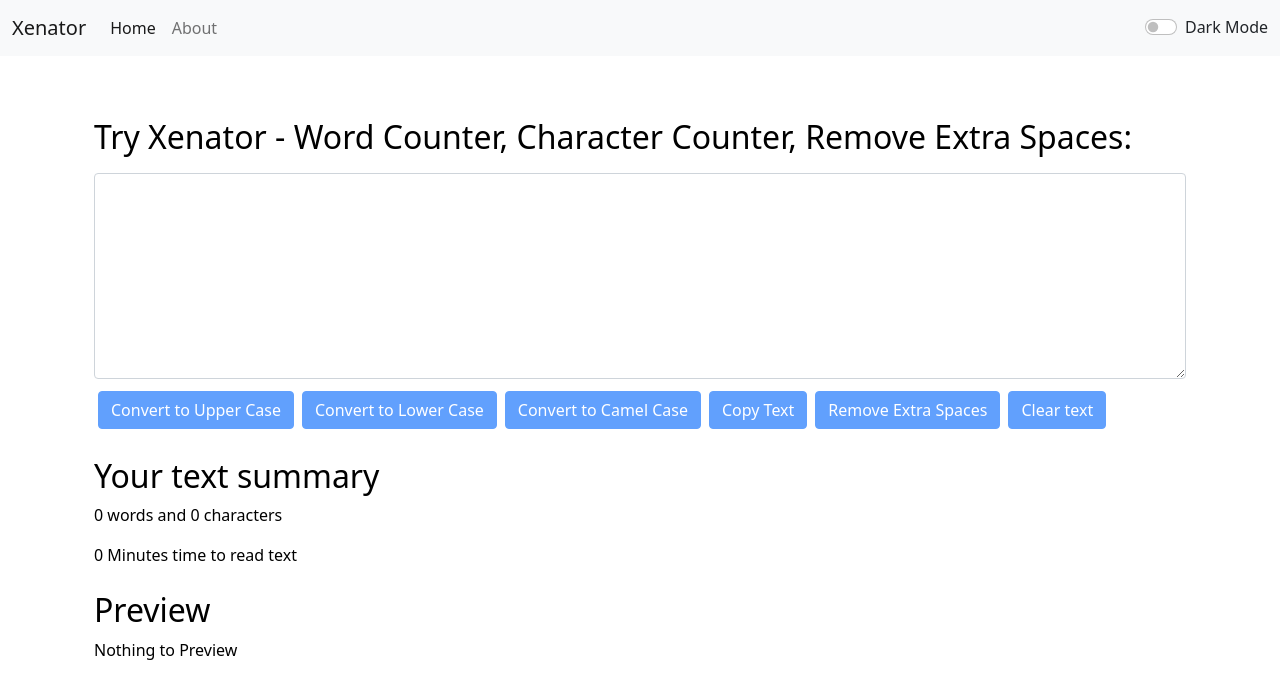
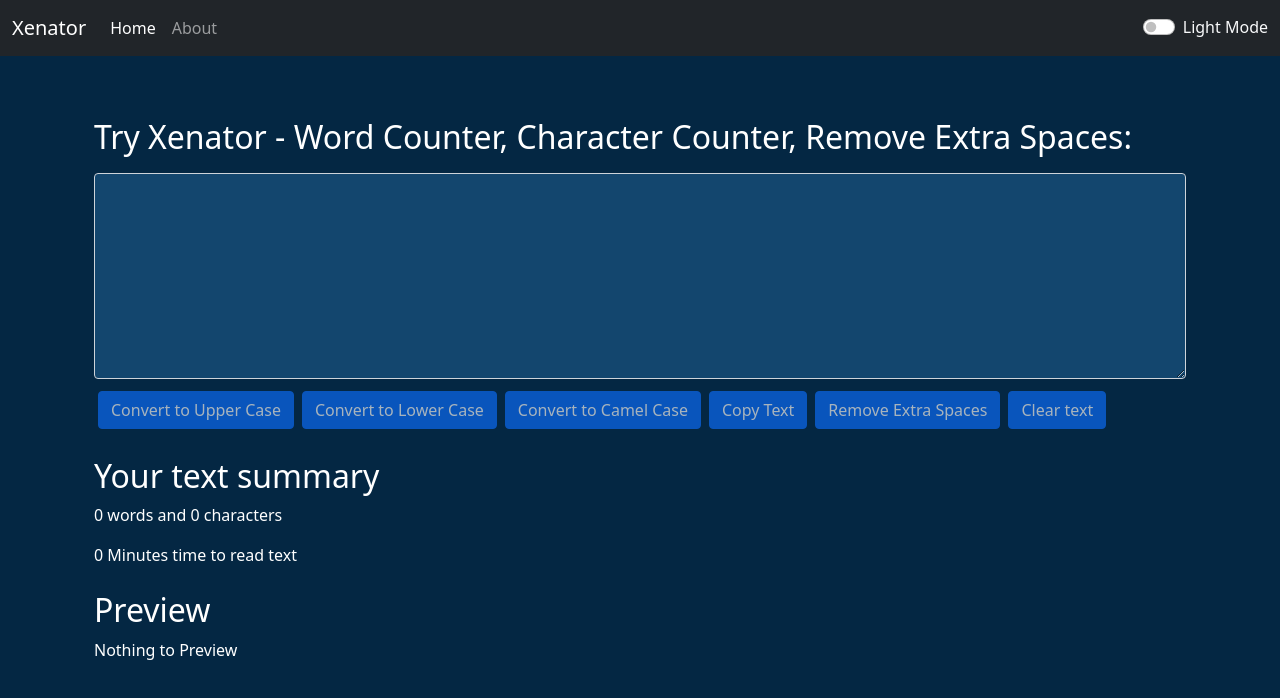
Before and after one commit to sankalp360/Xenator, a React (Create React App) app: page / in a window 1280 px wide. Shown: the top 698 px of the page. Built offline with nearby package versions, Linux system fonts and the light colour scheme.

Commit message:
Upgrade 2.1

```diff
--- a/src/App.css
+++ b/src/App.css
@@ -36,3 +36,8 @@
     transform: rotate(360deg);
   }
 }
+
+body{
+  background-color: #042743;
+  color:white;
+}
--- a/src/App.js
+++ b/src/App.js
@@ -15,7 +15,7 @@
 // function based component
 
 function App() {
-  const [mode, setMode] = useState('light')
+  const [mode, setMode] = useState('dark')
   const [alert, setAlert] = useState(null);
 
   const showAlert = (message, type) => {
--- a/src/components/Navbar.js
+++ b/src/components/Navbar.js
@@ -25,7 +25,7 @@
                         </ul>
                         <div className={`form-check form-switch text-${props.mode === 'light' ? 'dark' : 'light'}`}>
                             <input className="form-check-input" onClick={props.toggleMode} type="checkbox" role="switch" id="flexSwitchCheckDefault" />
-                            <label className="form-check-label" htmlFor="flexSwitchCheckDefault">Dark Mode</label>
+                            <label className="form-check-label" htmlFor="flexSwitchCheckDefault">Light Mode</label>
                         </div>
                     </div>
                 </div>
--- a/src/components/TextForm.js
+++ b/src/components/TextForm.js
@@ -1,5 +1,5 @@
 import React, { useState } from 'react';
-
+import '../App.css';
 export default function TextForm(props) {
     const [text, setText] = useState('');
     let timeToRead = 0.008 * text.split(" ").filter((element) => {
```
